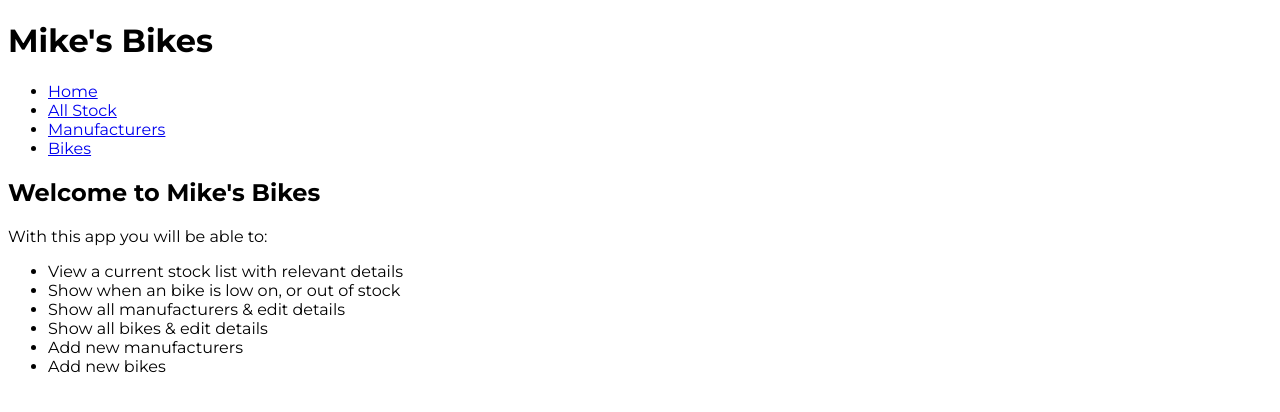
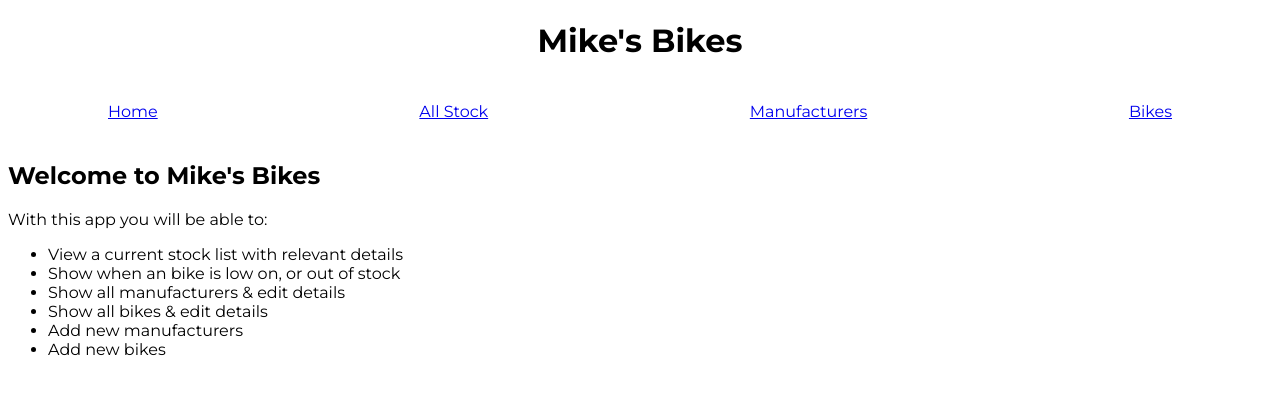
Before and after one commit to BrianBell422/python_solo_project, a Flask app: page / in a window 1280 px wide. Shown: the top 412 px of the page. Run offline with Flask 2, Linux system fonts and the light colour scheme.

Commit message:
Added CSS layout to nav bar using flex, centered base header

```diff
--- a/mikes_bikes/static/css/style.css
+++ b/mikes_bikes/static/css/style.css
@@ -1,3 +1,19 @@
 body {
     font-family: 'Montserrat', sans-serif;
 }
+
+header {
+    text-align: center;
+}
+
+nav {
+    display: flex;
+    flex-wrap: wrap;
+    justify-content: space-between;
+    align-items: center;
+    padding: 20px 100px;
+}
+
+#nav_item_home {
+    padding: 25px 50px;
+}
--- a/mikes_bikes/templates/base.html
+++ b/mikes_bikes/templates/base.html
@@ -10,22 +10,14 @@
 </head>
 <body>
     <main>
+      <header>
         <h1>Mike's Bikes</h1>
+      </header>
         <nav>
-          <ul>
-            <li>
-              <a href="/">Home</a>
-            </li>
-            <li>
-              <a href="/bikes/all">All Stock</a>
-            </li>
-            <li>
-              <a href="/manufacturers">Manufacturers</a>
-            </li>
-            <li>
-                <a href="/bikes">Bikes</a>
-              </li>
-          </ul>
+          <a class="nav_item_home" href="/">Home</a>
+          <a class="nav_item_all_stock" href="/bikes/all">All Stock</a>
+          <a class="nav_item_manufacturers" href="/manufacturers">Manufacturers</a>
+          <a class="nav_item_bikes" href="/bikes">Bikes</a>
         </nav>
         <section id="content">
             {% block content %}
```
